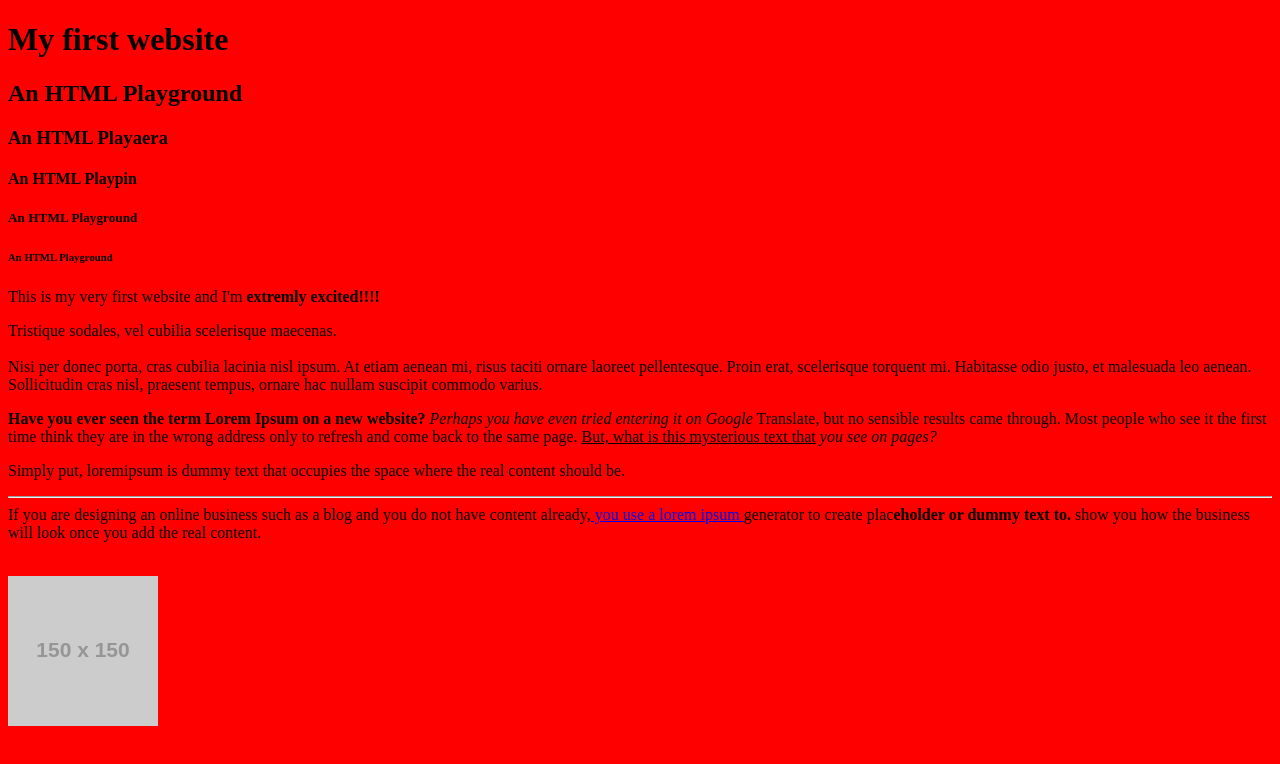
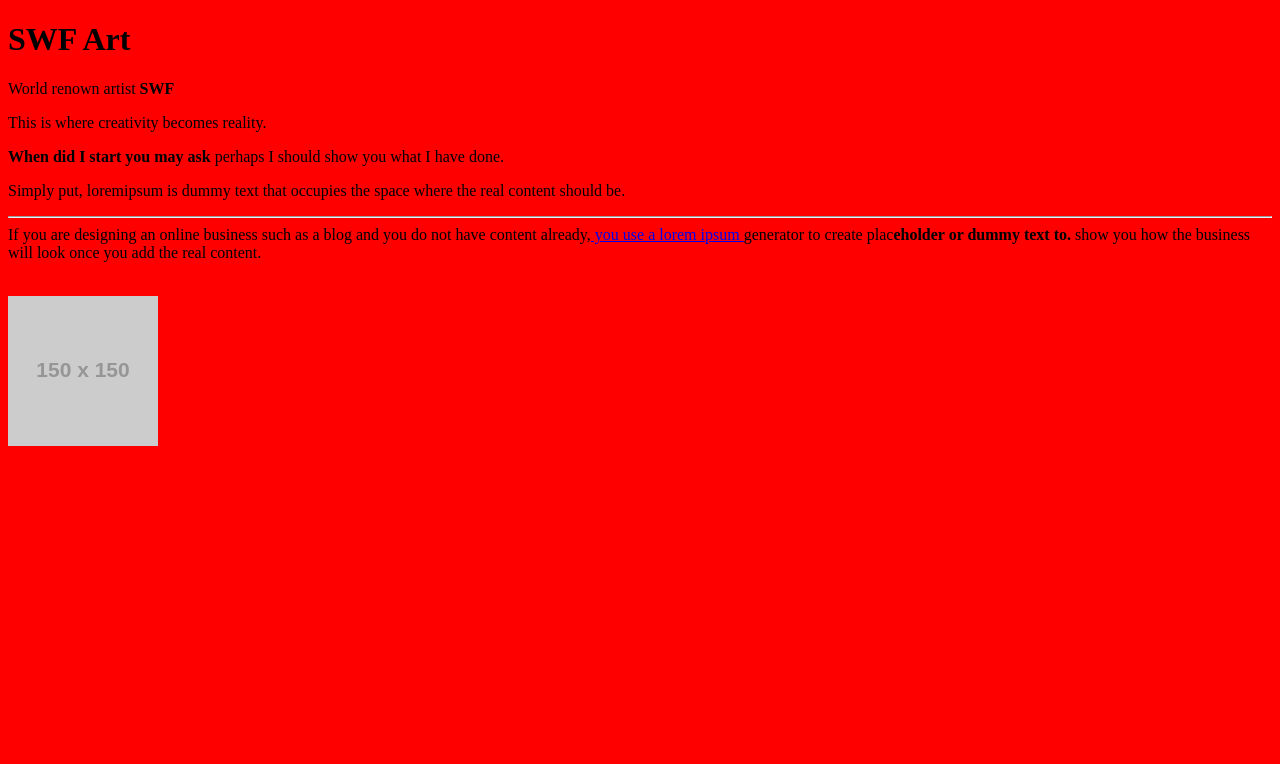
Before and after one commit to Ginger123456789/supersimple-website, a plain HTML site: page index.html in a window 1280 px wide. Drawn offline with Linux system fonts and the light colour scheme; placeholder pictures from the web are drawn by us.

Commit message:
Update index.html

```diff
--- a/index.html
+++ b/index.html
@@ -6,22 +6,16 @@
         <title>My first website</title>
     </head>
     <body style="background-color:red;">
-        <h1>My first website</h1>
-        <h2>An HTML Playground</h2>
-        <h3>An HTML Playaera</h3>
-        <h4>An HTML Playpin</h4>
-        <h5>An HTML Playground</h5>
-        <h6>An HTML Playground</h6>
+        <h1>SWF Art</h1>
 
-        This is my very first website and I'm <b>extremly excited!!!!</b>
+        World renown artist<b> SWF</b>
 
         <p>
-            Tristique sodales, vel cubilia scelerisque maecenas. <br><br>Nisi per donec porta, cras cubilia lacinia nisl ipsum. At etiam aenean mi, risus taciti ornare laoreet pellentesque. Proin erat, scelerisque torquent mi. Habitasse odio justo, et malesuada leo aenean. Sollicitudin cras nisl, praesent tempus, ornare hac nullam suscipit commodo varius.
+            This is where creativity becomes reality.
        </p>
 
        <p>
-        <b>Have you ever seen the term Lorem Ipsum on a new website?</b> <i>Perhaps you have even tried entering it on Google</i> Translate, but no sensible results came through. Most people who see it the first time think they are in the wrong address only to refresh and come back to the same page. <u>But, what is this mysterious text that</u> <em>you see on pages?</em>
-
+        <b>When did I start you may ask</b> perhaps I should show you what I have done.
        </p>
 
        <p>
```
